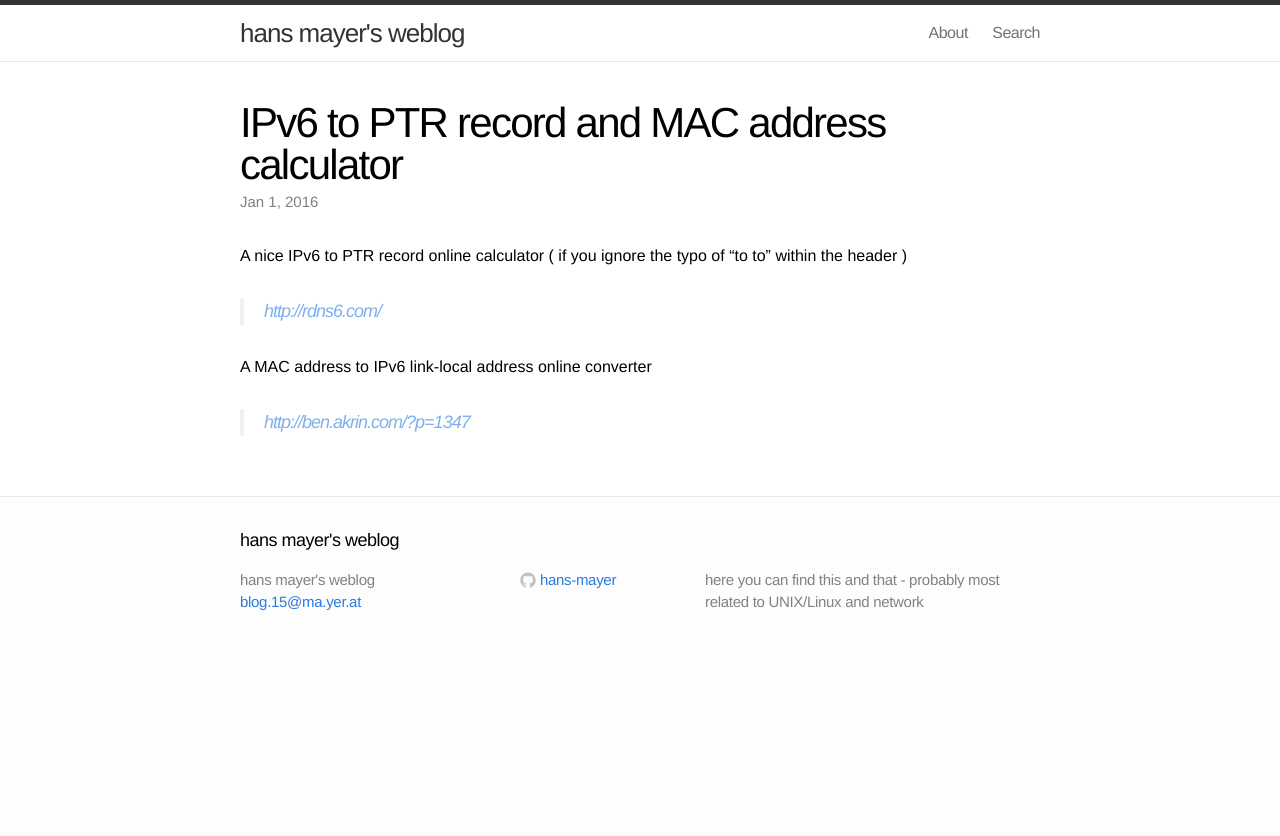
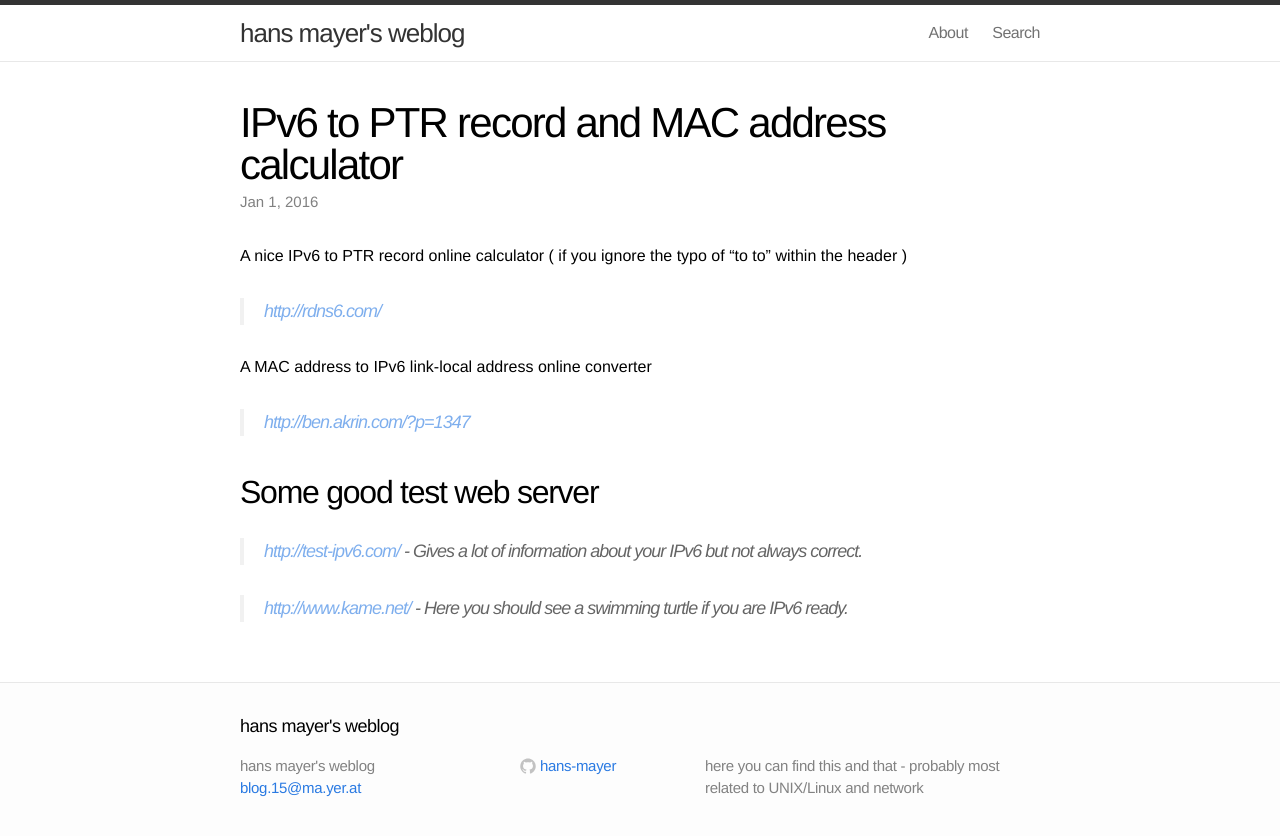
Before and after one commit to hans-mayer/blog, a Jekyll site: the page built from _posts/2016-01-01-ipv6-2-ptrrecord-calculator.markdown, in a window 1280 px wide. Shown: the top 836 px of the page. Built offline with Jekyll 4.4.1, drawn with Linux system fonts in a browser that asks for light colours.

Commit message:
ipv6-2-ptrrecord-calculator update

```diff
--- a/_posts/2016-01-01-ipv6-2-ptrrecord-calculator.markdown
+++ b/_posts/2016-01-01-ipv6-2-ptrrecord-calculator.markdown
@@ -12,3 +12,9 @@ A nice IPv6 to PTR record online calculator ( if you ignore the typo of "to to"
 A MAC address to IPv6 link-local address online converter
 
 > [http://ben.akrin.com/?p=1347](http://ben.akrin.com/?p=1347){:target="_blank"}
+
+## Some good test web server
+
+> [http://test-ipv6.com/](http://test-ipv6.com/){:target="_blank"} - Gives a lot of information about your IPv6 but not always correct.
+
+> [http://www.kame.net/](http://www.kame.net/){:target="_blank"} - Here you should see a swimming turtle if you are IPv6 ready.
```
